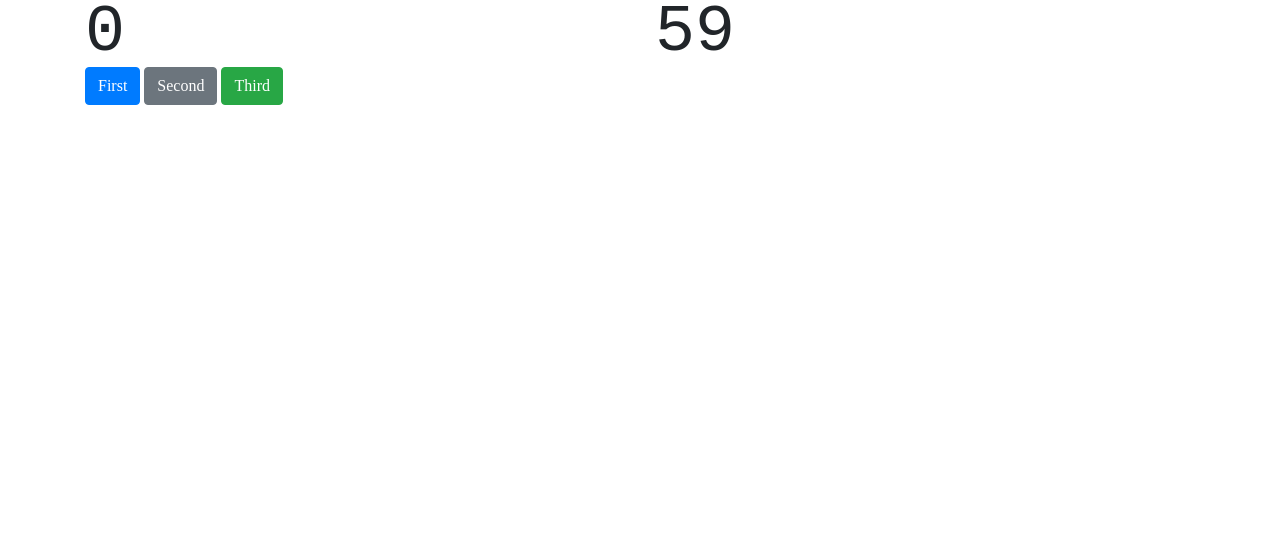
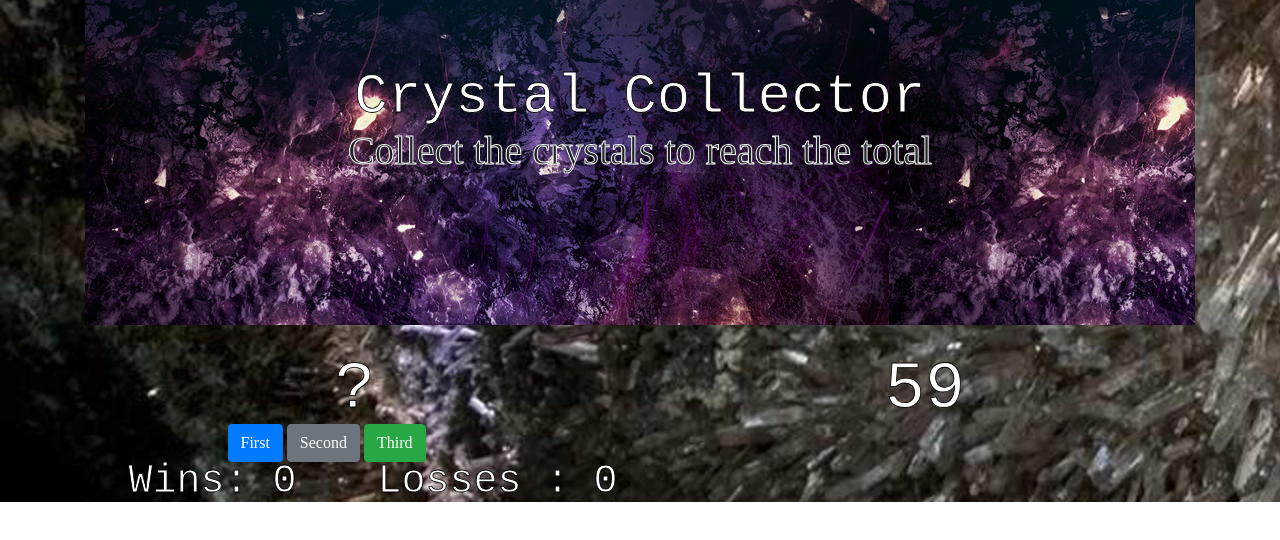
Before and after one commit to rubenavaldez/unit-4-game, a plain HTML site: page index.html in a window 1280 px wide. Drawn offline with nearby package versions, Linux system fonts and the light colour scheme.

Commit message:
styling changes

```diff
--- a/assets/css/style.css
+++ b/assets/css/style.css
@@ -1,11 +1,33 @@
-h1  {
+h1,h2 {
     font-family: 'Courier New', Courier, monospace;
     font-size: 50pt;
+    text-align: center;
+    color: white;
+    -webkit-text-stroke-width: .8px;
+   -webkit-text-stroke-color: black;
+   font-weight: 500;
+}
+
+h2  {
+    font-size: 30pt;
 
 }
 
-h2  {
-    font-family: 'Courier New', Courier, monospace;
-    font-size: 30pt;
+.jumbotron {
+    background-image: url(/assets/images/crytsalwallpaper.jpeg);
+    -webkit-text-stroke-width: 1px;
+   -webkit-text-stroke-color: white;
+   position: relative;
+   text-align: center;
 
 }
+
+
+.lead {
+    font-size: 30pt;
+    padding-bottom: 90px;
+}
+
+.bg {
+    background-image: url(/assets/images/mineWallpaper.jpg);
+}
--- a/assets/javascript/game.js
+++ b/assets/javascript/game.js
@@ -9,14 +9,53 @@ var Button3 = "";
 
 
 // reset variables to zero
-function reset(){
+function reset() {
     computerChoice = "";
     userTotal = 0;
-wins = 0;
-losses = 0;
+    // wins = 0;
+    // losses = 0;
     Button1 = "";
     Button2 = "";
     Button3 = "";
+    computerChoice = [(Math.floor(Math.random() * 70) + 30)];
+
+    // write the computer choice and user total to the DOM
+    computerChoiceText.textContent = computerChoice;
+
+
+    // assign random values to buttons and convert them numbers not string
+    // buttons can't be zerp
+    userTotal = parseInt(userTotal);
+
+    Button1 = [(Math.floor(Math.random() * 15) + 1) ];
+    Button1 = parseInt(Button1);
+
+    Button2 = [(Math.floor(Math.random() * 10) + 1)];
+    Button2 = parseInt(Button2);
+
+    Button3 = [(Math.floor(Math.random() * 7) + 1 )];
+    Button3 = parseInt(Button3);
+}
+
+
+// check total
+function checkTotal(){
+    if (userTotal < computerChoice) {
+        userTotalText.textContent = userTotal;
+
+    } else if (userTotal == computerChoice) {
+        wins++;
+        console.log("you win")
+
+        winsText.textContent = "Wins: " + wins;
+        reset();
+    } else {
+        losses++;
+        console.log("you lose")
+
+        lossesText.textContent ="Losses: " + losses;
+        reset()
+    }
 }
 
 // assign varibales to elements
@@ -30,7 +69,7 @@ $(document).ready(function () {
     // variables are now zero
 
     // computer choice is random, must be over 30
-    computerChoice = [(Math.floor(Math.random() * 70)+30)];
+    computerChoice = [(Math.floor(Math.random() * 70) + 30)];
 
     // write the computer choice and user total to the DOM
     computerChoiceText.textContent = computerChoice;
@@ -43,17 +82,49 @@ $(document).ready(function () {
     Button1 = parseInt(Button1);
 
     Button2 = [Math.floor(Math.random() * 10)];
-
+    Button2 = parseInt(Button2);
 
     Button3 = [Math.floor(Math.random() * 7)];
+    Button3 = parseInt(Button3);
+
+    // move to reset function?
+    wins = parseInt(wins);
+    utton3 = parseInt(losses);
 
     console.log(userTotal);
 
 
-    // check buttons
+
+
+
+
+            // buttons work and change user total
             $("#Button1").on("click", function () {
                 userTotal = userTotal + Button1;
                 console.log(userTotal);
+                userTotalText.textContent = userTotal;
+                checkTotal();
             });
+
+            $("#Button2").on("click", function () {
+                userTotal = userTotal + Button2;
+                console.log(userTotal);
                 userTotalText.textContent = userTotal;
+                checkTotal();
             });
+            $("#Button3").on("click", function () {
+                userTotal = userTotal + Button3;
+                console.log(userTotal);
+                userTotalText.textContent = userTotal;
+                checkTotal();
+            });
+
+
+
+
+
+
+
+
+
+});
--- a/index.html
+++ b/index.html
@@ -6,11 +6,11 @@
     <meta name="viewport" content="width=device-width, initial-scale=1.0">
     <meta http-equiv="X-UA-Compatible" content="ie=edge">
     <title>Crystal Collector</title>
-
+    <!-- reset CSS first -->
+    <link rel="stylesheet" href="assets/css/reset.css">
     <script src="https://cdnjs.cloudflare.com/ajax/libs/jquery/3.2.1/jquery.min.js"></script>
 
-    <!-- reset CSS first -->
-    <link rel="stylesheet" href="assets/css/reset.css">
+
 
     <!-- Added a link to Bootstrap-->
     <link rel="stylesheet" href="https://maxcdn.bootstrapcdn.com/bootstrap/4.0.0/css/bootstrap.min.css">
@@ -21,14 +21,38 @@
 </head>
 
 <body>
+    <div class="bg">
         <div class="container">
+            <div class="row">
+                <html lang="en" class="full-height">
+
+
+                <div class="container">
+                    <div class="row">
+                        <div class="col-md-12">
+                            <div class="jumbotron jumbotron-fluid">
+
+                                <div class="container textBox">
+                                    <h1 class="display-4">Crystal Collector</h1>
+
+                                    <p class="lead">Collect the crystals to reach the total</p>
+                                </div>
+                            </div>
+                        </div>
+                    </div>
                     <div class="row">
                         <div class="col-md-6">
                             <h1 id="user-total-text">?</h1>
+                            <div class="row">
+                                <div class="col-md-3">
+                                </div>
+                                <div class="col-md-5">
                                     <button id="Button1" type="button" class="btn btn-primary" value="6">First</button>
-            <button id="Button2" type="button" class="btn btn-secondary" value="6">Second</button>
+                                    <button id="Button2" type="button" class="btn btn-secondary"
+                                        value="6">Second</button>
                                     <button id="Button3" type="button" class="btn btn-success" value="10">Third</button>
-
+                                </div>
+                            </div>
                         </div>
                         <div class="col-md-6">
                             <h1 id="computerchoice-text">?</h1>
@@ -37,8 +61,18 @@
 
                     </div>
                     <div class="row">
-        <h2 id="wins-text"></h2>
-        <h2 id="losses-text"></h2>
+                        <div class="col-md-3">
+                            <p>
+                                <h2 id="wins-text">Wins: 0</h2>
+                            </p>
+
+
+                        </div>
+                        <div class="col-md-3">
+                            <p>
+                                <h2 id="losses-text">Losses : 0</h2>
+                            </p>
+                        </div>
                     </div>
 
 
@@ -67,8 +101,8 @@
 
                 </div>
                 <script type="text/javascript" src="assets/javascript/game.js"></script>
-
-
+            </div>
+        </div>
 </body>
 
 </html>
```
Also changed, not shown: assets/images/crytsalwallpaper.jpeg (added), assets/images/mineWallpaper.jpg (added). Lines whose indentation alone changed are shown as unchanged.
